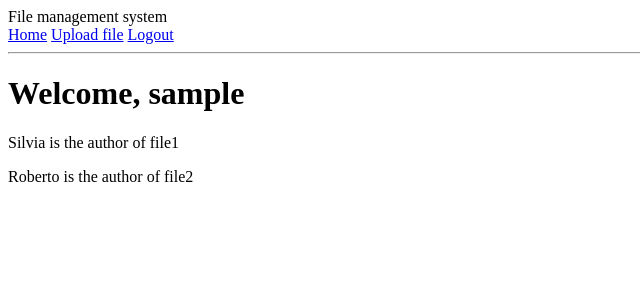
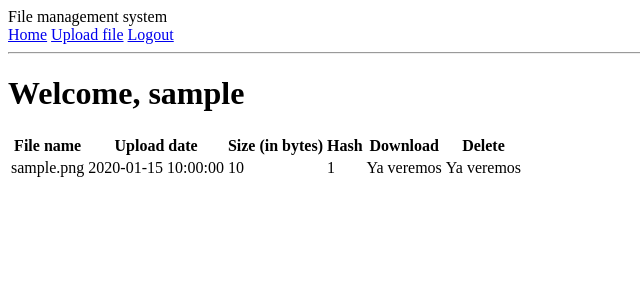
Before and after one commit to sarnaizgarcia/my_file_manager, a Flask app: page / in a window 1280 px wide. Shown: the top 300 px of the page, without its empty margins (0-640 px from the left). Run offline with Flask 2, Linux system fonts and the light colour scheme; a user stored in the database is signed in; tables that the repository leaves empty hold one stand-in row (values such as "Sample post").

Commit message:
Index table template and route

```diff
--- a/app/routes.py
+++ b/app/routes.py
@@ -15,16 +15,7 @@ from app.models import User, File
 @app.route('/index')
 @login_required
 def index():
-    files = [
-        {
-            'author': {'username': 'Silvia'},
-            'file_name': 'file1'
-        },
-        {
-            'author': {'username': 'Roberto'},
-            'file_name': 'file2'
-        },
-    ]
+    files = File.query.all()
     return render_template('index.html', title='Home', files=files)
 
 
--- a/app/templates/index.html
+++ b/app/templates/index.html
@@ -1,7 +1,27 @@
 {% extends "base.html" %} {% block content %}
 <h1>Welcome, {{ current_user.username }}</h1>
-{% for file in files %}
-<div>
-  <p>{{ file.author.username }} is the author of {{ file.file_name }}</p>
-</div>
-{% endfor %} {% endblock %}
+<table>
+  <tr>
+    <th>File name</th>
+    <th>Upload date</th>
+    <th>Size (in bytes)</th>
+    <th>Hash</th>
+    <th>Download</th>
+    {% if current_user.can_delete %}
+    <th>Delete</th>
+    {% endif %}
+  </tr>
+  {% for file in files %}
+  <tr>
+    <td>{{ file.file_name }}</td>
+    <td>{{ file.upload_date }}</td>
+    <td>{{ file.size }}</td>
+    <td>{{ file.hash_sha }}</td>
+    <td>Ya veremos</td>
+    {% if current_user.can_delete %}
+    <td>Ya veremos</td>
+    {% endif %}
+  </tr>
+  {% endfor %}
+</table>
+{% endblock %}
```
